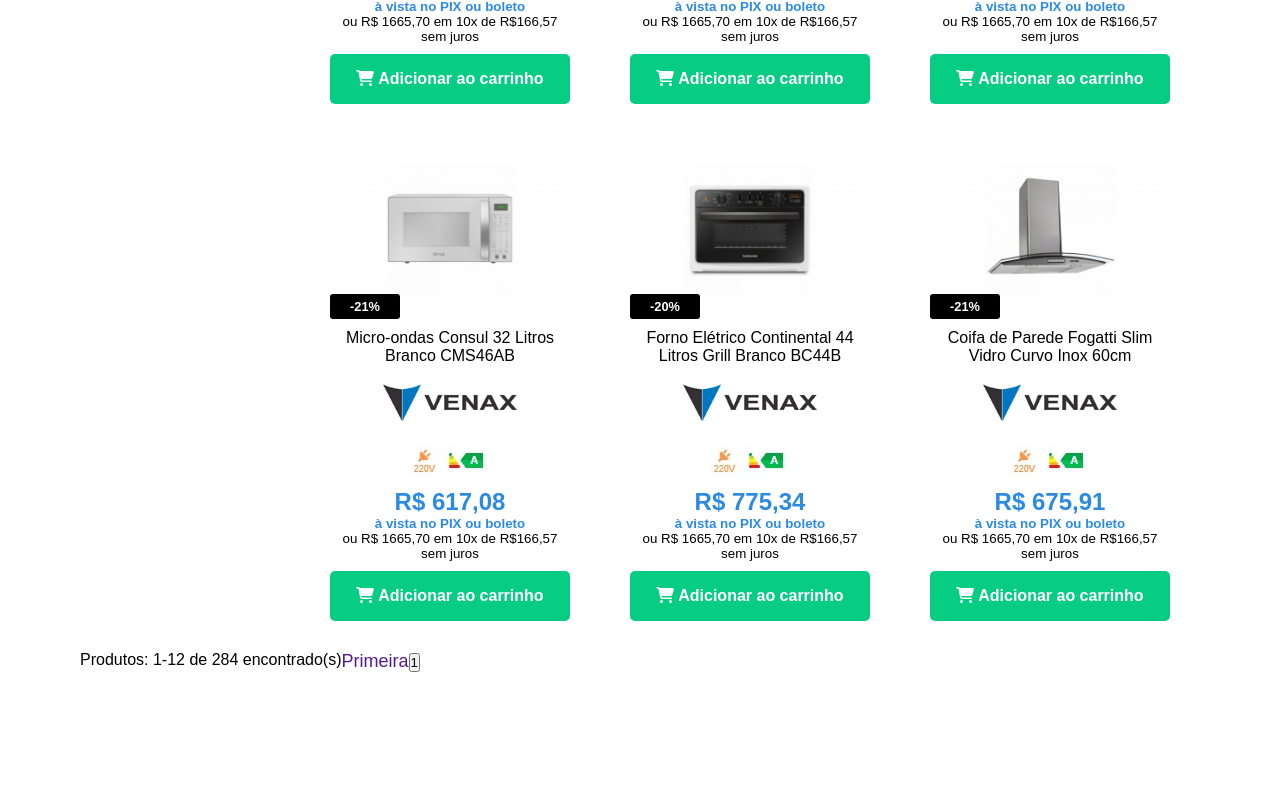
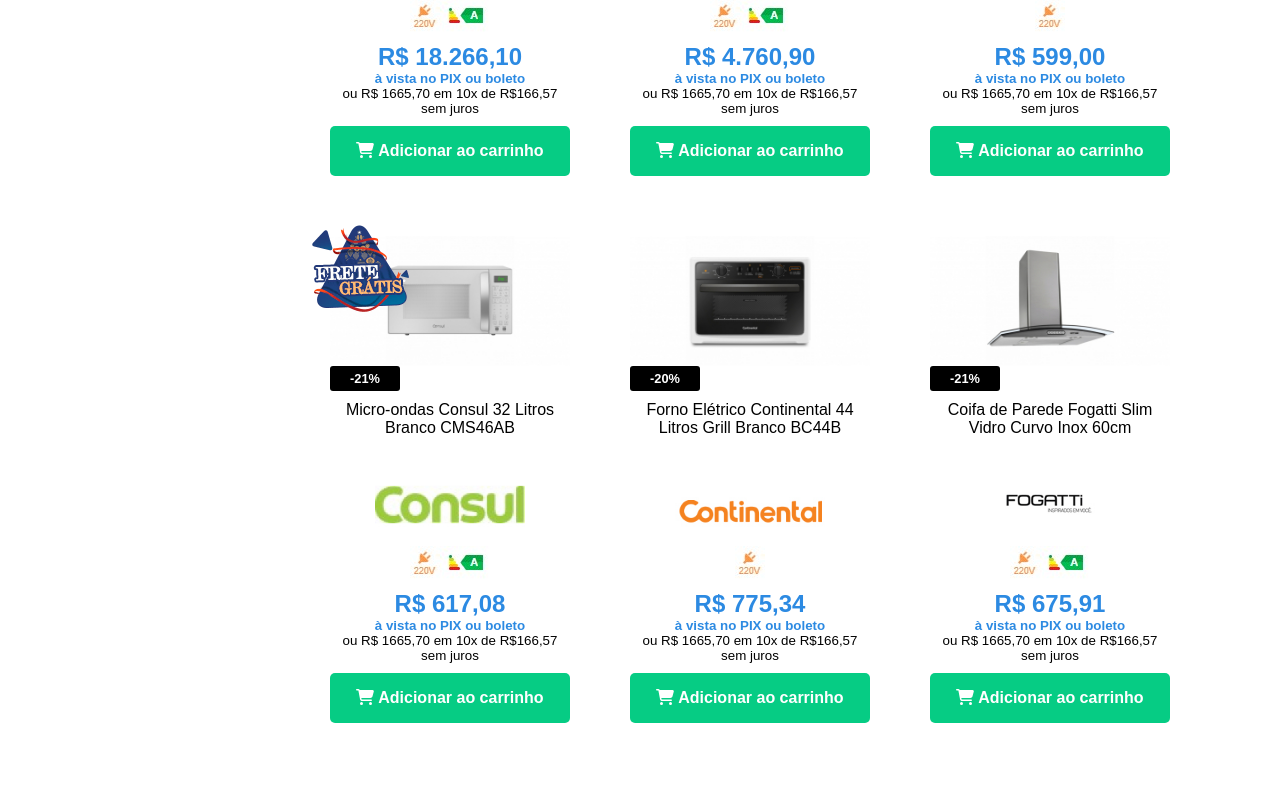
Before and after one commit to drakozz/webart-projeto, a Vue app: page / in a window 1280 px wide. Shown: the part 1986-2787 px from the top of the page. Before the commit the page ends 2658 px from the top, so only its background shows below. Built offline with nearby package versions, Linux system fonts and the light colour scheme.

Commit message:
finalização da parte visual da paginacao e também da parte de selos de cada produto

```diff
--- a/src/components/commons/ContentProdutos.vue
+++ b/src/components/commons/ContentProdutos.vue
@@ -9,11 +9,17 @@
         <p>{{produto.nome}}</p>
 
         <div class="selos">
-            <div class="seloMarca">
-            <img src="@/assets/images/selos/venax.jpg" alt="">
-            </div>
-            <img src="@/assets/images/selos/voltagem.jpg" alt="" >
-            <img src="@/assets/images/selos/procel.jpg" alt="" >
+
+          <div class="seloFrete">
+            <img v-if="produto.selos.freteGratis !== '' " :src="require(`@/assets/images/selos/${produto.selos.freteGratis}`)" alt="">
+          </div>
+
+          <div class="seloMarca">
+            <img :src="require(`@/assets/images/selos/${produto.selos.marca}`)" alt="">
+          </div>
+
+          <img v-if="produto.selos.voltagem !== '' " :src="require(`@/assets/images/selos/${produto.selos.voltagem}`)" alt="" >
+          <img v-if="produto.selos.procel !== '' " :src="require(`@/assets/images/selos/${produto.selos.procel}`)" alt="" >
         </div>
 
         <h2>R$ {{produto.preco}}</h2>
@@ -51,6 +57,7 @@
   }
 
   .cardProdutos{
+    position: relative;
     display: flex;
     justify-content: center;
     flex-direction: column;
@@ -84,7 +91,14 @@
   }
 
   .cardProdutos .selos .seloMarca{
+    margin-top: 30px;
     flex: 1 1 100%;
+  }
+
+  .cardProdutos .selos .seloFrete{
+    position: absolute;
+    left: 10px;
+    top: 10px;
   }
 
   .cardProdutos .selos .seloMarca img{
--- a/src/components/layouts/ContentMain.vue
+++ b/src/components/layouts/ContentMain.vue
@@ -28,12 +28,22 @@
       </div>
 
       <div class="paginationProdutos">
-        <span>Produtos: 1-12 de 284 encontrado(s)</span>
-        <div class="paginationNumbers">
-          <a href="" class="" title="">Primeira</a>
-          <button class="paginationButton">
+        <div></div>
+        <div class="pagination">
+          <span>Produtos: 1-12 de 284 encontrado(s)</span>
+          <a href="#" class="" title=""> &lt; &lt; Primeira</a>
+          <a href="#"> &lt; Anterior</a>
+
+          <button class="paginationButton selected" >
             1
           </button>
+
+          <button class="paginationButton" v-for="(number, i) in 4" :key="i">
+            {{ number+1 }}
+          </button>
+
+          <a href="#" class="" title="">Próximo &gt; &gt;</a>
+          <a href="#">Última &gt;</a>
         </div>
       </div>
 
@@ -84,7 +94,34 @@
 }
 
 .paginationProdutos{
-  display: flex;
+  display: grid;
+  grid-template-columns: .5fr 2.5fr;
+  margin-top: 50px;
+}
+
+.paginationProdutos span,
+.paginationProdutos a{
+  color: var(--text-color2);
+  font-size: 1rem;
+  margin: 0 20px;
+}
+
+.paginationProdutos .paginationButton{
+  padding: 10px 15px;
+  background-color: white;
+  color: var(--text-color2);
+  border: none;
+  border-radius: 3px;
+}
+
+.paginationProdutos .selected{
+  color: white;
+  background-color: var(--bg-color);
+}
+
+.paginationProdutos .selected:hover,
+.paginationProdutos .paginationButton:hover{
+  cursor: pointer;
 }
 
 
--- a/src/data/ProdutosData.json
+++ b/src/data/ProdutosData.json
@@ -3,72 +3,144 @@
     "nome": "Forno a gás de Embutir Venax Bianco 90 Litros Branco",
     "preco": "1.499,13",
     "imagem": "m_forno-a-g-s-de-embutir-venax-bianco-90-litros-branco-110v.jpg",
-    "desconto": "-21%"
+    "desconto": "-21%",
+    "selos": {
+      "freteGratis": "",
+      "marca": "venax.jpg",
+      "procel": "procel.jpg",
+      "voltagem": "voltagem.jpg"
+    }
   },
   {
     "nome": "Forno a gás de Embutir Arena Eg Gll 50 Litros Grill Inox",
     "preco": "1.410,72",
     "imagem": "m_forno-de-embutir-venax-arena-eg-gii-inox-50-litros-220v-2.jpg",
-    "desconto": "-21%"
+    "desconto": "-21%",
+    "selos": {
+      "freteGratis": "",
+      "marca": "venax.jpg",
+      "procel": "procel.jpg",
+      "voltagem": "voltagem.jpg"
+    }
   },
   {
     "nome": "Micro-ondas LG Solo 30 Litros Preto MS3097",
     "preco": "649,00",
     "imagem": "m_microondas-lg-solo-30-litros-preto-ms3097-220v.jpg",
-    "desconto": "-28%"
+    "desconto": "-28%",
+    "selos": {
+      "freteGratis": "",
+      "marca": "lg.jpg",
+      "procel": "procel.jpg",
+      "voltagem": "voltagem.jpg"
+    }
   },
   {
     "nome": "Geladeira/Refrigerador Electrolux Degelo Prático 240 Litros Cycle Defrost Branco RE31 -220V",
     "preco": "1.890,52",
     "imagem": "m_refrigerador-electrolux-degelo-pr-tico-240-litros-re31-branco-220v.jpg",
-    "desconto": "-23%"
+    "desconto": "-23%",
+    "selos": {
+      "freteGratis": "",
+      "marca": "electrolux.png",
+      "procel": "procel.jpg",
+      "voltagem": "voltagem.jpg"
+    }
   },
   {
     "nome": "Lava e Seca LG VC5 11kg Branca CV3011WG4A",
     "preco": "3.500,99",
     "imagem": "m_lava-e-seca-lg-vc5-11kg-branca-cv3011wg4-220v.jpg",
-    "desconto": "-20%"
+    "desconto": "-20%",
+    "selos": {
+      "freteGratis": "",
+      "marca": "lg.jpg",
+      "procel": "procel.jpg",
+      "voltagem": "voltagem.jpg"
+    }
   },
   {
     "nome": "Forno Elétrico de Embutir Venax Grand Gourmet45 Litros Preto",
     "preco": "793,24",
     "imagem": "m_forno-el-trico-de-embutir-venax-grand-gourmet-45-litros-preto-220v.jpg",
-    "desconto": "-21%"
+    "desconto": "-21%",
+    "selos": {
+      "freteGratis": "",
+      "marca": "venax.jpg",
+      "procel": "",
+      "voltagem": "voltagem.jpg"
+    }
   },
   {
     "nome": "Geladeira/Refrigerador French Door 525L Preto GR-X228NMSM",
     "preco": "18.266,10",
     "imagem": "m_geladeira-refrigerador-french-door-525l-preto-gr-x228nmsm-220v-14.jpg",
-    "desconto": "-20%"
+    "desconto": "-20%",
+    "selos": {
+      "freteGratis": "",
+      "marca": "lg.jpg",
+      "procel": "procel.jpg",
+      "voltagem": "voltagem.jpg"
+    }
   },
   {
     "nome": "Lava e Seca LG Smart 14kg Branca WD14WGSP6 - 220V",
     "preco": "4.760,90",
     "imagem": "m_lava-e-seca-lg-smart-14kg-branca-wd14wgsp6-220v.jpeg",
-    "desconto": "-23%"
+    "desconto": "-23%",
+    "selos": {
+      "freteGratis": "frete-gratis.png",
+      "marca": "lg.jpg",
+      "procel": "procel.jpg",
+      "voltagem": "voltagem.jpg"
+    }
   },
   {
     "nome": "Coifa de Parede Fogatti Slim 90cm Vidro Curvo Inox",
     "preco": "599,00",
     "imagem": "m_coifa-de-parede-fogatti-slim-vidro-curvo-inox-90cm-220v.png",
-    "desconto": "-32%"
+    "desconto": "-32%",
+    "selos": {
+      "freteGratis": "frete-gratis.png",
+      "marca": "fogatti.jpg",
+      "procel": "",
+      "voltagem": "voltagem.jpg"
+    }
   },
   {
     "nome": "Micro-ondas Consul 32 Litros Branco CMS46AB",
     "preco": "617,08",
     "imagem": "m_micro-ondas-consul-32-litros-branco-cms46ab-220v.jpg",
-    "desconto": "-21%"
+    "desconto": "-21%",
+    "selos": {
+      "freteGratis": "frete-gratis.png",
+      "marca": "consul.jpg",
+      "procel": "procel.jpg",
+      "voltagem": "voltagem.jpg"
+    }
   },
   {
     "nome": "Forno Elétrico Continental 44 Litros Grill Branco BC44B",
     "preco": "775,34",
     "imagem": "m_forno-el-trico-continental-44-litros-branco-bc44b-220v.jpg",
-    "desconto": "-20%"
+    "desconto": "-20%",
+    "selos": {
+      "freteGratis": "",
+      "marca": "continental.jpg",
+      "procel": "",
+      "voltagem": "voltagem.jpg"
+    }
   },
   {
     "nome": "Coifa de Parede Fogatti Slim Vidro Curvo Inox 60cm",
     "preco": "675,91",
     "imagem": "m_coifa-de-parede-fogatti-slim-vidro-curvo-inox-60cm-220v-6.jpg",
-    "desconto": "-21%"
+    "desconto": "-21%",
+    "selos": {
+      "freteGratis": "",
+      "marca": "fogatti.jpg",
+      "procel": "procel.jpg",
+      "voltagem": "voltagem.jpg"
+    }
   }
 ]
```
